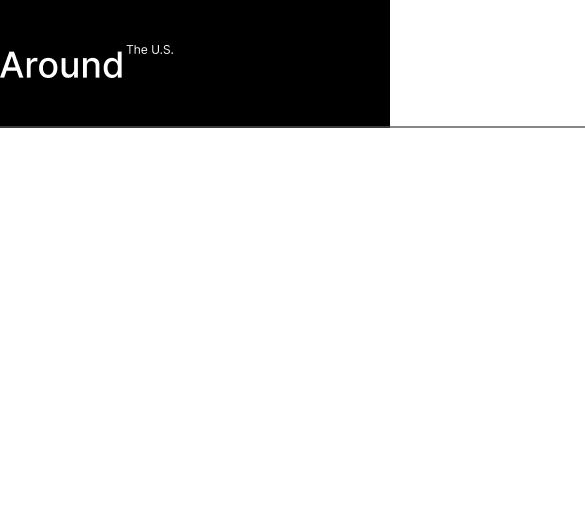
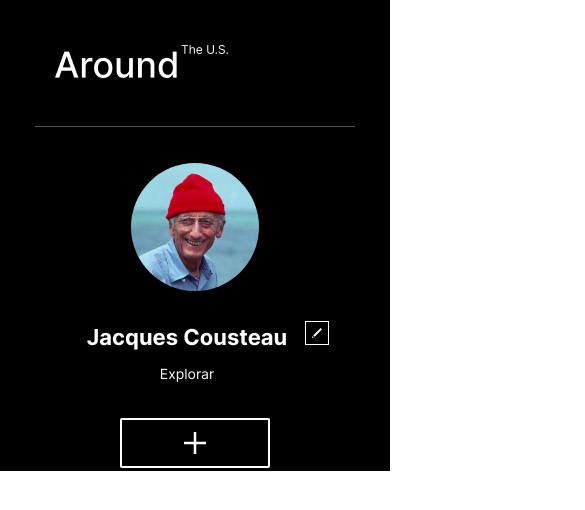
Before and after one commit to AdrielSoareS2/web_project_around, a plain HTML site: page index.html in a window 390 px wide. Shown: the top 510 px of the page, 585 px wide, since content can reach past the window. Drawn offline with nearby package versions, Linux system fonts and the light colour scheme.

Commit message:
refactor: profile adicionar e header alterar

```diff
--- a/blocks/header.css
+++ b/blocks/header.css
@@ -2,6 +2,7 @@
     margin: 0 auto;
     padding-top: 45px;
     max-width: 880px;
+    border-bottom: 1px solid #545454;
 }
 
 .header__image{
@@ -10,9 +11,19 @@
     padding-bottom: 45px;
 }
 
-.header__border{
-    border: 1px solid #545454;
-    opacity: 0.7;
-    width: 880px;
 
+
+@media screen and (max-width: 970px){
+    .header {
+        max-width: 600px;
+    }
 }
+
+@media screen and (max-width: 660px) {
+    .header {
+        max-width: 320px;
+    }
+    .header__image {
+        padding-left: 20px;
+    }
+}
--- /dev/null
+++ b/blocks/profile.css
@@ -0,0 +1,140 @@
+.profile{
+    max-width: 880px;
+    margin: 0 auto;
+    padding-top: 36px;
+    display: flex;
+    flex-direction: row;
+    justify-content: space-between;
+    align-items: center;
+}
+.profile__content{
+    display: flex;
+    flex-direction: row;
+    align-items: center;
+}
+.profile__image{
+    margin: 0;
+    width: 128px;
+    height: 128px;
+    border-radius: 50%;
+    vertical-align: middle;
+    object-fit: cover;
+
+}
+.profile__info{
+    margin: 0;
+    margin-left: 20px;
+    display: grid;
+    grid-template-columns: auto auto;
+    column-gap: 18px;
+    align-items: baseline;
+}
+.profile__name{
+    margin: 0;
+    font-size: 42px;
+    line-height: 1.2;
+    font-weight: 500px;
+    text-align: left;
+    text-overflow: ellipsis;
+    white-space: nowrap;
+    overflow: hidden;
+}
+
+.profile__job{
+    margin: 0;
+    font-size: 18px;
+    font-style: normal;
+    font-weight: 400;
+    line-height: normal;
+    grid-column-start: 1;
+    grid-row-start: 2;
+    text-align: left;
+    text-overflow: ellipsis;
+    white-space: nowrap;
+    overflow: hidden;
+}
+
+.profile__edit-button{
+    margin: 0;
+    padding: 0;
+    border: 0;
+    width: 24px;
+    height: 24px;
+    grid-column-start: 2;
+    grid-row-start: 1;
+    cursor: pointer;
+    transition: 0.2s;
+    opacity: 100%;
+
+}
+.profile__edit-img{
+    margin: 0;
+    object-fit: cover;
+}
+.profile__edit-button:hover{
+    opacity: 60%;
+    transition: 0.2s;
+}
+.profile__add-button{
+
+    padding: 0;
+    border: 0;
+    border-radius: 2px;
+    max-width: 150px;
+
+    align-self: center;
+    cursor: pointer;
+    transition: 0.2s;
+    background-color: black;
+    opacity: 100%;
+}
+.profile__add-image{
+    margin: 0;
+    object-fit: cover;
+
+}
+.profile__add-button:hover{
+    opacity: 60%;
+    transition: 0.2s;
+}
+
+@media screen and (max-width: 970px){
+    .profile {
+        max-width: 600px;
+        flex-direction: column;
+    }
+    .profile__content {
+        row-gap: 30px;
+        flex-direction: column;
+        padding-bottom: 36px;
+    }
+    .profile__info {
+        row-gap: 14px;
+    }
+
+    .profile__add-button {
+        width: 282px;
+    }
+
+}
+
+@media screen and (max-width: 660px) {
+    .profile {
+        max-width: 320px;
+}
+    .profile__name{
+        font-size: 22px;
+    }
+    .profile__job{
+        margin: 0;
+        font-size: 14px;
+        text-align: center;
+    }
+    .profile__edit-button{
+        width: 18px;
+        height: 18px;
+    }
+    .profile__add-button{
+        width: 320px;
+    }
+}
--- a/index.html
+++ b/index.html
@@ -3,7 +3,7 @@
 <head>
     <meta charset="UTF-8">
     <meta name="viewport" content="width=device-width, initial-scale=1.0">
-    <title>Document</title>
+    <title>EUA Afora</title>
     <link rel="stylesheet" href="vendor/normalize.css">
     <link rel="stylesheet" href="page/index.css">
 </head>
@@ -11,10 +11,26 @@
     <div class="page">
         <header class="header">
             <img src="images/Vector_logo.jpg" alt="logo" class="header__image">
-            <div class="header__border"></div>
+
         </header>
 
         <main class="content">
+            <section class="profile">
+                <div class="profile__content">
+                    <img src="images/image_usuario.jpg" alt="imagem do usuario" class="profile__image">
+                    <div class="profile__info">
+                        <h2 class="profile__name">Jacques Cousteau</h2>
+                        <h2 class="profile__job">Explorar</h2>
+                        <button type="button" class="profile__edit-button">
+                            <img src="images/Edit-Button01.png" alt="botão de editar" class="profile__edit-img">
+                        </button>
+                    </div>
+                </div>
+                <button type="button" class="profile__add-button">
+                    <img src="images/Add-Button01.png" alt="botão de adicionar" class="profile__add-image">
+                </button>
+            </section>
+
 
         </main>
 
--- a/page/index.css
+++ b/page/index.css
@@ -1,10 +1,13 @@
 @import url(../vendor/normalize.css);
 @import url(../blocks/header.css);
+@import url(../blocks/profile.css);
+@font-face {
+    font-family: "Inter";
+    src: url(../fonts/Inter-VariableFont_slnt\,wght.ttf);
+}
 
 .page{
-    max-width: 2500px;
     margin: 0 auto;
-    align-items: center;
     font-family: "Inter";
     background-color: #000;
     color: white;
```
Also changed, not shown: fonts/Inter-VariableFont_slnt,wght.ttf (added), fonts/OFL.txt (added), fonts/README.txt (added), fonts/static/Inter-Black.ttf (added), fonts/static/Inter-Bold.ttf (added), fonts/static/Inter-ExtraBold.ttf (added), fonts/static/Inter-ExtraLight.ttf (added), fonts/static/Inter-Light.ttf (added), fonts/static/Inter-Medium.ttf (added), fonts/static/Inter-Regular.ttf (added), fonts/static/Inter-SemiBold.ttf (added), fonts/static/Inter-Thin.ttf (added), images/Add-Button01.png (added), images/Edit-Button01.png (added), 1 more files.
